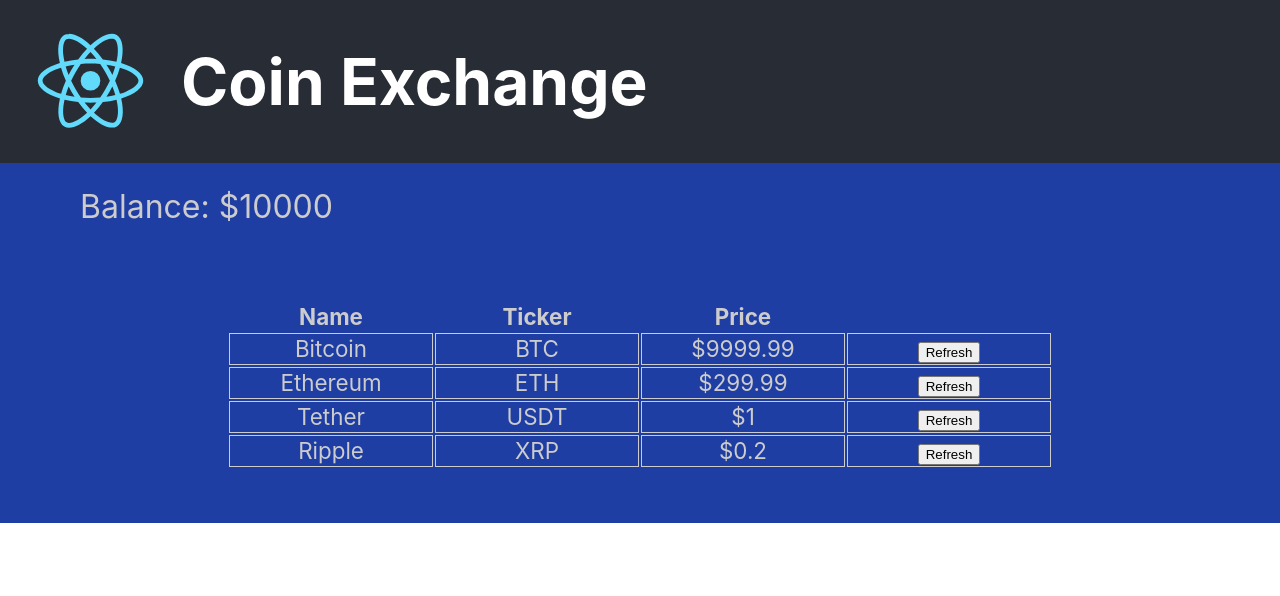
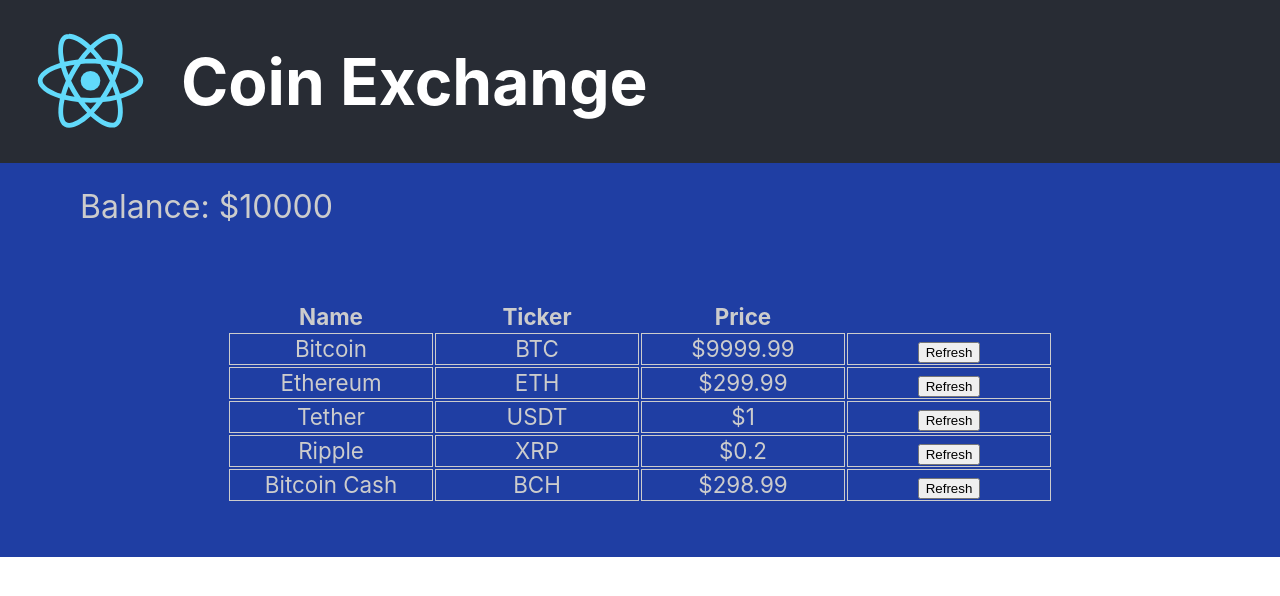
Before and after one commit to TopgunJHW/coin-exchange, a React (Create React App) app: page / in a window 1280 px wide. Shown: the top 596 px of the page. Built offline with nearby package versions, Linux system fonts and the light colour scheme.

Commit message:
Centralised all the state in App.js

```diff
--- a/package.json
+++ b/package.json
@@ -10,6 +10,7 @@
     "react-dom": "^17.0.1",
     "react-scripts": "4.0.1",
     "styled-components": "^5.2.1",
+    "uuid": "^8.3.2",
     "web-vitals": "^0.2.4"
   },
   "scripts": {
--- a/src/App.js
+++ b/src/App.js
@@ -4,7 +4,43 @@ import './App.css';
 import Coin from './components/Coin/Coin';
 import AccountBalance from './components/AccountBalance/AccountBalance';
 
-function App() {
+class App extends React.Component {
+
+  constructor(props) {
+    super(props);
+    this.state = {
+      balance: 10000,
+      coinData: [
+        {
+          name: 'Bitcoin',
+          ticker: 'BTC',
+          price: 9999.99
+        },
+        {
+          name: 'Ethereum',
+          ticker: 'ETH',
+          price: 299.99
+        },
+        {
+          name: 'Tether',
+          ticker: 'USDT',
+          price: 1.0
+        },
+        {
+          name: 'Ripple',
+          ticker: 'XRP',
+          price: 0.2
+        },
+        {
+          name: 'Bitcoin Cash',
+          ticker: 'BCH',
+          price: 298.99
+        },
+      ]
+    }
+  }
+
+  render() {
     return (
       <div className="App">
         <header className="App-header">
@@ -13,7 +49,7 @@ function App() {
             Coin Exchange
           </h1>
         </header>
-      <AccountBalance amount={10000} />
+        <AccountBalance amount={this.state.balance} />
         <table className="Coin-table">
           <thead>
             <tr>
@@ -23,14 +59,18 @@ function App() {
             </tr>
           </thead>
           <tbody>
-          <Coin name="Bitcoin" ticker="BTC" price={9999.99} />
-          <Coin name="Ethereum" ticker="ETH" price={299.99} />
-          <Coin name="Tether" ticker="USDT" price={1.00} />
-          <Coin name="Ripple" ticker="XRP" price={0.20} />
+            {
+              // key values is needed for optimally rendering in react.
+              this.state.coinData.map( ({name, ticker, price}) =>
+                <Coin key={ticker} name={name} ticker={ticker} price={price} />
+              )
+            }
           </tbody>
         </table>
       </div>
     );
   }
 
+}
+
 export default App;
```
Also changed, not shown: 2 other files (tests, documents, lock files or other folders). Lines whose indentation alone changed are shown as unchanged.
